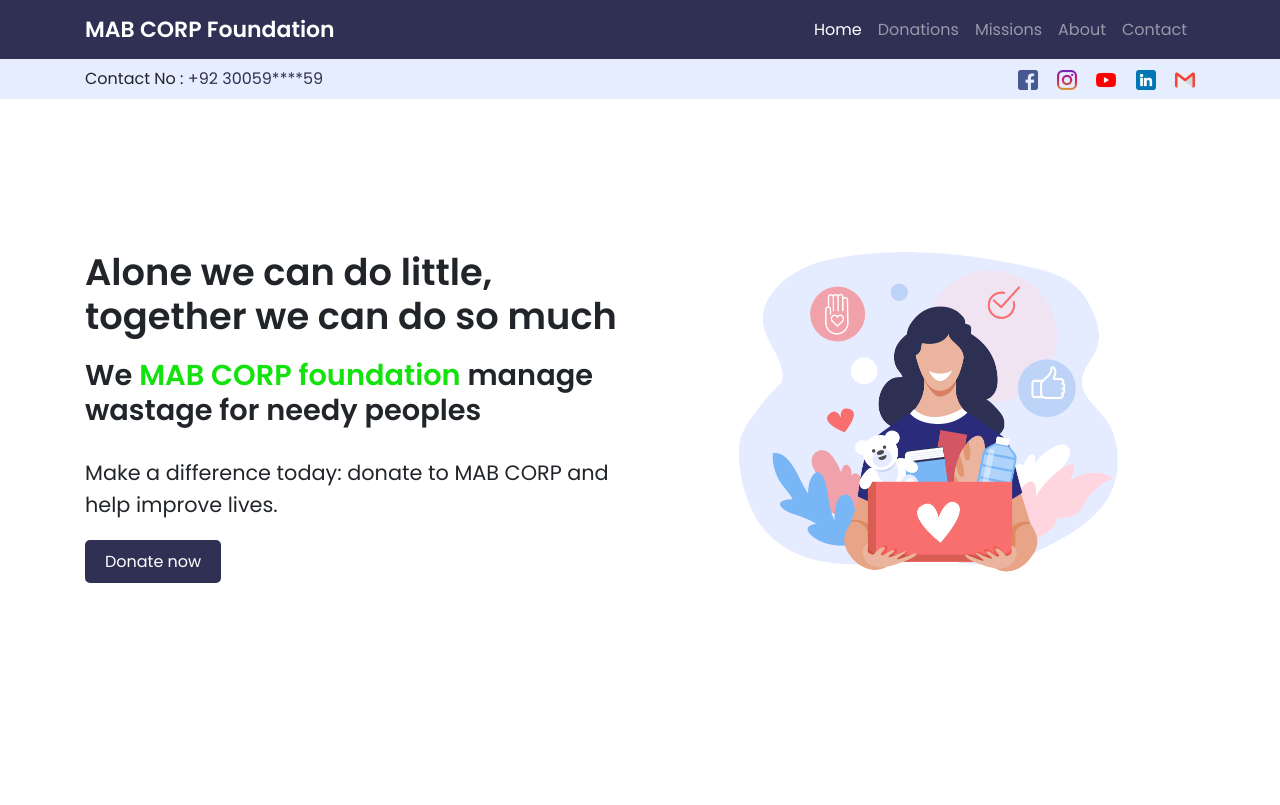
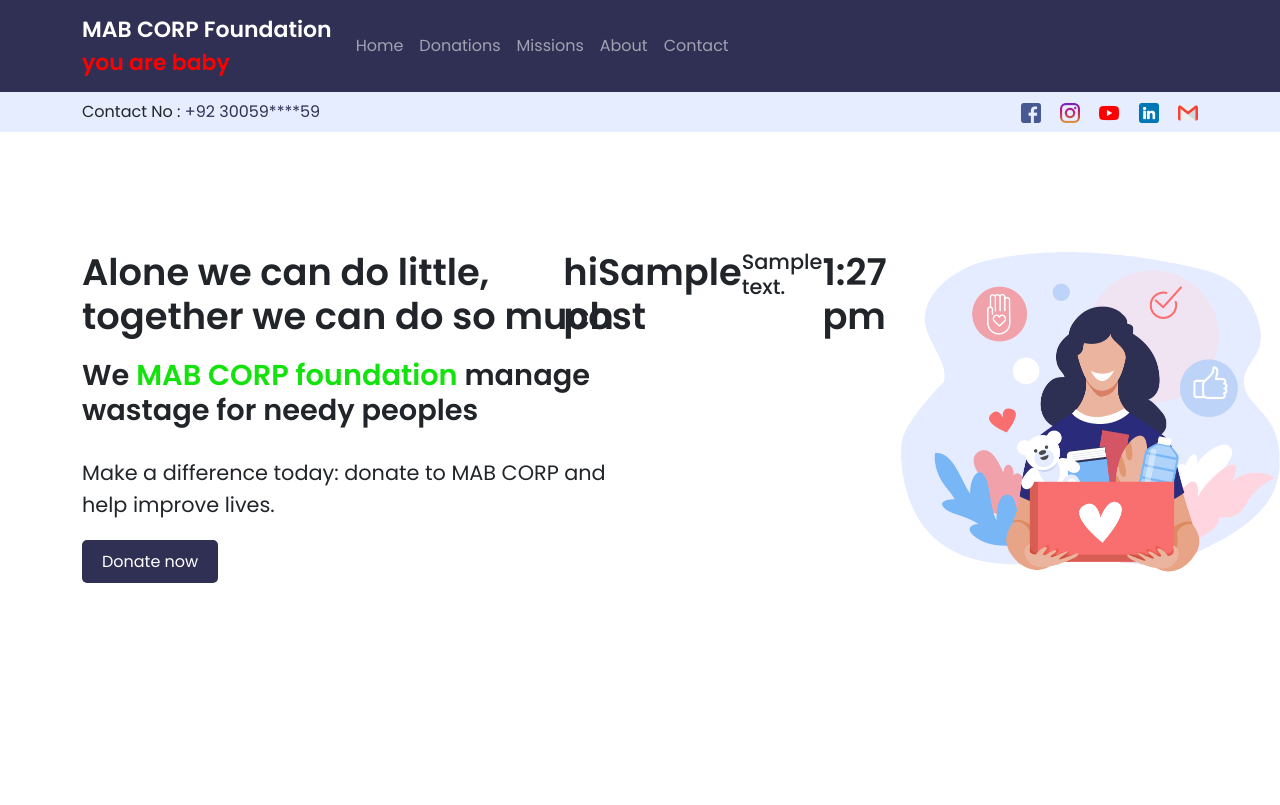
Before and after one commit to sablu1234/donation, a WordPress theme: template index.php in a window 1280 px wide. Shown: the top 805 px of the page. Run offline with PHP 8.4 and a stand-in for WordPress, Linux system fonts and the light colour scheme; the site name, menu and one post (Sample post) are stand-ins, and other content is empty; some libraries are stand-ins or nearby versions.

Commit message:
donation

```diff
--- /dev/null
+++ b/functions.php
@@ -0,0 +1,21 @@
+<?php
+// wordpress hooks 2 types
+// 1.add_actions()
+// 2.add_filter()
+
+// function mytheme(){
+//     add_theme_support('post-thumbnails');
+// }
+// add_action('after_setup_theme','mytheme');
+
+
+
+
+if (!function_exists('ourtheme')){
+    function ourtheme(){
+        add_theme_support('post-thumbnails');
+        add_theme_support('post-formats',array('aside','gallery','quote','image','video'));
+    }
+}
+add_action('after_setup_theme','ourtheme');
+?>
--- a/index.php
+++ b/index.php
@@ -7,13 +7,13 @@
     <meta name="viewport" content="width=device-width, initial-scale=1.0">
     <title>Code Convent Foundation
     </title>
-    <link rel="stylesheet" href="<?php echo get_parent_theme_file_uri('assets/css/style.css')?>  ">
+    <link rel="stylesheet" href="<?php echo get_parent_theme_file_uri('assets/css/style.css');?>">
     <link rel="stylesheet" href="<?php echo get_parent_theme_file_uri('assets/css/responsive.css');?>">
-    <link rel="stylesheet" href="https://cdn.jsdelivr.net/npm/bootstrap@4.6.1/dist/css/bootstrap.min.css">
-    <link rel="stylesheet" href="https://cdnjs.cloudflare.com/ajax/libs/font-awesome/4.7.0/css/font-awesome.min.css">
-    <script src="https://cdn.jsdelivr.net/npm/jquery@3.5.1/dist/jquery.slim.min.js"></script>
-    <script src="https://cdn.jsdelivr.net/npm/popper.js@1.16.1/dist/umd/popper.min.js"></script>
-    <script src="https://cdn.jsdelivr.net/npm/bootstrap@4.6.1/dist/js/bootstrap.bundle.min.js"></script>
+    <link rel="stylesheet" href="<?php echo get_parent_theme_file_uri('https://cdn.jsdelivr.net/npm/bootstrap@4.6.1/dist/css/bootstrap.min.css')?>">
+    <link rel="stylesheet" href="<?php echo get_parent_theme_file_uri('https://cdnjs.cloudflare.com/ajax/libs/font-awesome/4.7.0/css/font-awesome.min.css');?>">
+    <script src="<?php echo get_parent_theme_file_uri('https://cdn.jsdelivr.net/npm/jquery@3.5.1/dist/jquery.slim.min.js');?>"></script>
+    <script src="<?php echo get_parent_theme_file_uri('https://cdn.jsdelivr.net/npm/popper.js@1.16.1/dist/umd/popper.min.js');?>"></script>
+    <script src="<?php echo get_parent_theme_file_uri('https://cdn.jsdelivr.net/npm/bootstrap@4.6.1/dist/js/bootstrap.bundle.min.js');?>"></script>
     <link rel="shortcut icon" href="img/don/salary.png" type="image/x-icon">
 </head>
 
@@ -23,7 +23,21 @@
         <header>
             <div class="container">
                 <nav class="navbar navbar-expand-lg navbar-dark">
-                    <a class="navbar-brand" href="#home">MAB CORP Foundation</a>
+                    <a class="navbar-brand" href="#home">MAB CORP Foundation
+                    <?php
+$age=22;
+if($age<18){
+    echo "<span style='color: red;'><br>you are baby</span>";
+}
+else{
+    echo "<span style='color: red;'><br>you are baby</span>";
+}
+
+?>
+
+
+
+                    </a>
                     <button class="navbar-toggler" type="button" data-toggle="collapse"
                         data-target="#navbarSupportedContent" aria-controls="navbarSupportedContent"
                         aria-expanded="false" aria-label="Toggle navigation">
@@ -80,6 +94,25 @@
         <div class="container">
             <div class="home-content">
                 <div class="row">
+
+<?php
+while (have_posts()): the_post();
+?>
+ <div class="col-lg-6 order-first order-lg-last">
+                        <div class="img-sec">
+                            <h1><?php the_title('hi')?></h1>
+                            <h5><?php the_content('')?></h5>
+                            <h1><?php the_time()?></h1>
+                            <img src="<?php echo get_parent_theme_file_uri('/assets/img/img-1.png');?>" alt="home-image">
+                        </div>
+                    </div>
+<?php
+endwhile;
+
+
+?>
+
+
                     <div class="col-lg-6 align-item-center">
                         <div class="home-info">
                             <h1>Alone we can do little, together we can do so much</h1>
@@ -90,11 +123,7 @@
                             </div>
                         </div>
                     </div>
-                    <div class="col-lg-6 order-first order-lg-last">
-                        <div class="img-sec">
-                            <img src="<?php echo get_parent_theme_file_uri('/assets/img/img-1.png');?>" alt="home-image">
-                        </div>
-                    </div>
+
                 </div>
             </div>
         </div>
```
Also changed, not shown: the loop wp.php (added, +8 -0 lines), screenshot.png (added).
